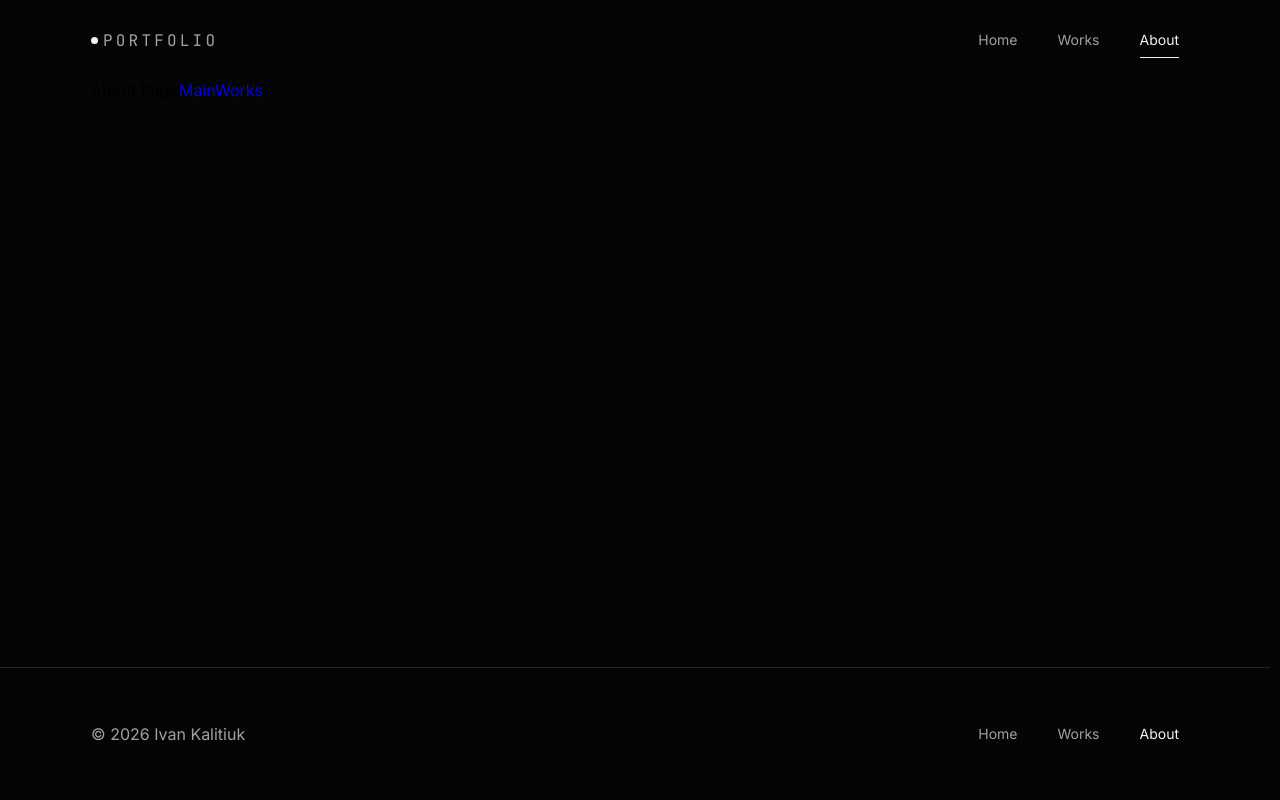
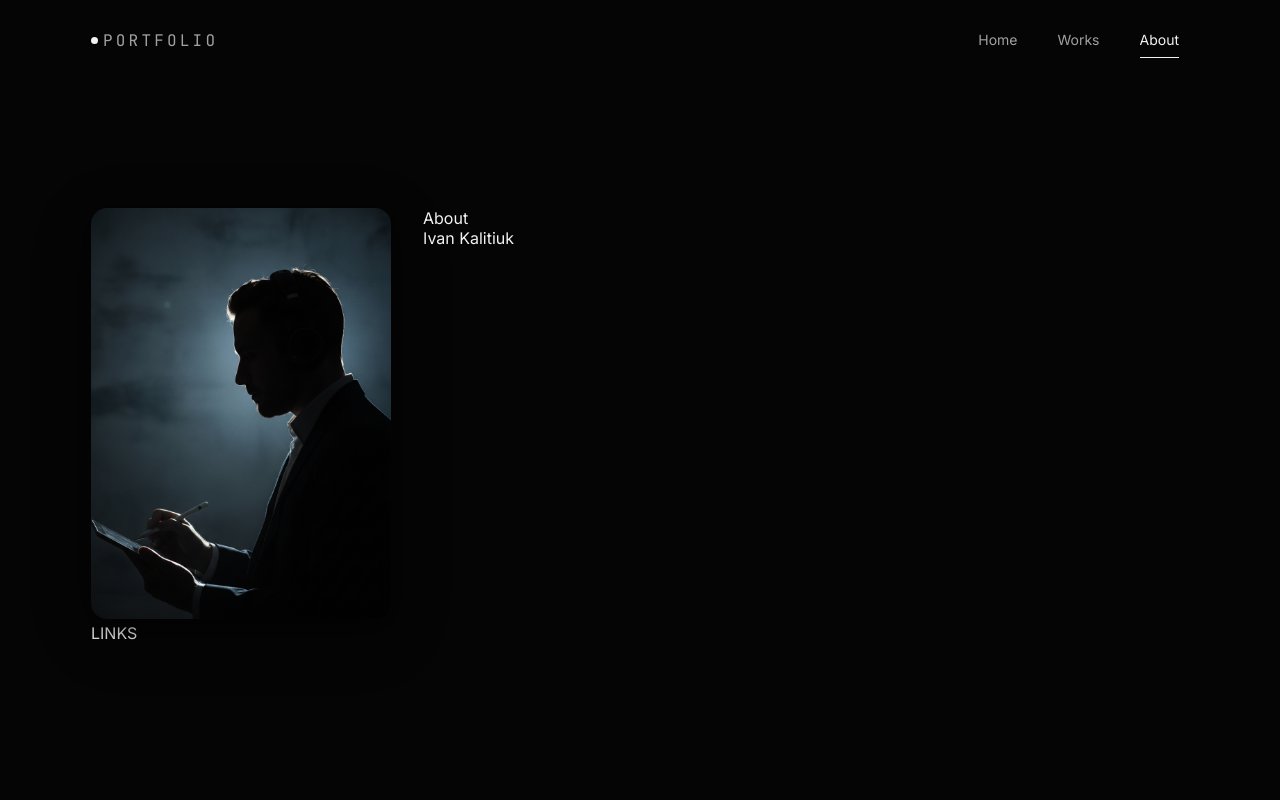
Before and after one commit to ivankalituk/business-card, a React (Vite) app: page /about in a window 1280 px wide. Shown: the top 800 px of the page. Built offline with nearby package versions, Linux system fonts and the light colour scheme.

Commit message:
feat[app]: new generic components

```diff
--- a/src/pages/aboutPage/ui/aboutPage.tsx
+++ b/src/pages/aboutPage/ui/aboutPage.tsx
@@ -1,12 +1,57 @@
-import { Link } from "react-router-dom"
+import avatar from '../../../shared/assets/images/avatarSample.png'
 
 const AboutPage = () => {
     return(
-        <div>
-            About Page
+        <div
+            className="
+                relative
+                mt-[128px] mb-[208px]
+                flex gap-[32px]
+                text-foreground
+            "
+        >
 
-            <Link to='/'>Main</Link>
-            <Link to='/works'>Works</Link>
+            {/* Aavatar sticky block */}
+            <div
+                className="
+                    max-w-[300px]
+                    sticky
+                    top-[60px]
+                    self-start
+                "
+            >
+                <img
+                    src={avatar}
+                    alt="avatar"
+
+                    className="
+                        w-[100%]
+                        h-[1]
+                        object-cover
+                        overflow-hidden
+                        vessel-shadow
+                        glass-border
+                        rounded-[16px]
+                        overflow-hidden
+                    "
+                />
+
+                <div>LINKS</div>
+
+            </div>
+
+            {/* CONTENT BLOCK */}
+            <div
+                className="
+                    flex-[2]
+                    h-[2000px]
+                "
+            >
+                <div>About</div>
+                <div>Ivan Kalitiuk</div>
+            </div>
+
+
         </div>
     )
 }
--- a/src/pages/mainPage/ui/mainInfoBlock.tsx
+++ b/src/pages/mainPage/ui/mainInfoBlock.tsx
@@ -5,6 +5,8 @@ import { BorderedBlockCompany } from "../../../shared/ui/borderedBlockCompany";
 import { BorderedBlockHeading } from "../../../shared/ui/borderedBlockHeading";
 import { Tag } from "../../../shared/ui/tag";
 import { ArrowRight } from "lucide-react";
+import { SmallHeading } from "../../../shared/ui/smallHeading";
+import { BigHeading } from "../../../shared/ui/bigHeading";
 
 const MainInfoBlock: FC = () => {
     return(
@@ -13,33 +15,13 @@ const MainInfoBlock: FC = () => {
                 flex flex-col
             "
         >
-            <span
-                className="
-                    text-muted-foreground
-                    uppercase
-                    font-mono
-                    tracking-[0.25em]
-                    text-[12px]
-                    leading-[1rem]
-                    mb-[24px]
-                "
-            >
+            <SmallHeading className="mb-[24px]">
                 junior fullstack developer
-            </span>
+            </SmallHeading>
 
-            <span
-                className="
-                    text-foreground
-                    font-inter
-                    text-[96px]
-                    font-[700]
-                    tracking-tight
-                    leading-[0.95]
-                    mb-[32px]
-                "
-            >
+            <BigHeading className="mb-[32px]">
                 Ivan Kalitiuk
-            </span>
+            </BigHeading>
 
             <span
                 className="
--- /dev/null
+++ b/src/shared/helpers/getSocialIcon.tsx
@@ -0,0 +1,20 @@
+import { ExternalLink } from "lucide-react";
+
+export function SocialIcon({ platform }) {
+    const icons = {
+        GitHub: (
+            <svg viewBox="0 0 24 24" className="w-5 h-5 fill-current"><path d="M12 0C5.374 0 0 5.373 0 12c0 5.302 3.438 9.8 8.207 11.387.599.111.793-.261.793-.577v-2.234c-3.338.726-4.033-1.416-4.033-1.416-.546-1.387-1.333-1.756-1.333-1.756-1.089-.745.083-.729.083-.729 1.205.084 1.839 1.237 1.839 1.237 1.07 1.834 2.807 1.304 3.492.997.107-.775.418-1.305.762-1.604-2.665-.305-5.467-1.334-5.467-5.931 0-1.311.469-2.381 1.236-3.221-.124-.303-.535-1.524.117-3.176 0 0 1.008-.322 3.301 1.23A11.509 11.509 0 0112 5.803c1.02.005 2.047.138 3.006.404 2.291-1.552 3.297-1.23 3.297-1.23.653 1.653.242 2.874.118 3.176.77.84 1.235 1.911 1.235 3.221 0 4.609-2.807 5.624-5.479 5.921.43.372.823 1.102.823 2.222v3.293c0 .319.192.694.801.576C20.566 21.797 24 17.3 24 12c0-6.627-5.373-12-12-12z"/></svg>
+        ),
+        LinkedIn: (
+            <svg viewBox="0 0 24 24" className="w-5 h-5 fill-current"><path d="M20.447 20.452h-3.554v-5.569c0-1.328-.027-3.037-1.852-3.037-1.853 0-2.136 1.445-2.136 2.939v5.667H9.351V9h3.414v1.561h.046c.477-.9 1.637-1.85 3.37-1.85 3.601 0 4.267 2.37 4.267 5.455v6.286zM5.337 7.433a2.062 2.062 0 01-2.063-2.065 2.064 2.064 0 112.063 2.065zm1.782 13.019H3.555V9h3.564v11.452zM22.225 0H1.771C.792 0 0 .774 0 1.729v20.542C0 23.227.792 24 1.771 24h20.451C23.2 24 24 23.227 24 22.271V1.729C24 .774 23.2 0 22.222 0h.003z"/></svg>
+        ),
+        Twitter: (
+            <svg viewBox="0 0 24 24" className="w-5 h-5 fill-current"><path d="M18.244 2.25h3.308l-7.227 8.26 8.502 11.24H16.17l-5.214-6.817L4.99 21.75H1.68l7.73-8.835L1.254 2.25H8.08l4.713 6.231zm-1.161 17.52h1.833L7.084 4.126H5.117z"/></svg>
+        ),
+        Dribbble: (
+            <svg viewBox="0 0 24 24" className="w-5 h-5 fill-current"><path d="M12 24C5.385 24 0 18.615 0 12S5.385 0 12 0s12 5.385 12 12-5.385 12-12 12zm10.12-10.358c-.35-.11-3.17-.953-6.384-.438 1.34 3.684 1.887 6.684 1.992 7.308 2.3-1.555 3.936-4.02 4.395-6.87zm-6.115 7.808c-.153-.9-.75-4.032-2.19-7.77l-.066.02c-5.79 2.015-7.86 6.025-8.04 6.4 1.73 1.358 3.92 2.166 6.29 2.166 1.42 0 2.77-.29 4-.81zm-11.62-2.58c.232-.4 3.045-5.055 8.332-6.765.135-.045.27-.084.405-.12-.26-.585-.54-1.167-.832-1.74C7.17 11.775 2.206 11.71 1.756 11.7l-.004.312c0 2.633.998 5.037 2.634 6.855zm-2.42-8.955c.46.008 4.683.026 9.477-1.248-1.698-3.018-3.53-5.558-3.8-5.928-2.868 1.35-5.01 3.99-5.676 7.17zM9.6 2.052c.282.38 2.145 2.914 3.822 6 3.645-1.365 5.19-3.44 5.373-3.702-1.81-1.61-4.19-2.586-6.795-2.586-.825 0-1.63.1-2.4.29zm10.335 3.483c-.218.29-1.89 2.478-5.64 4.023.24.49.47.985.68 1.486.08.18.15.36.22.53 3.41-.43 6.8.26 7.14.33-.02-2.42-.88-4.64-2.4-6.37z"/></svg>
+        ),
+    };
+
+    return icons[platform] || <ExternalLink className="w-5 h-5" />;
+}
--- /dev/null
+++ b/src/shared/ui/bigHeading/index.ts
@@ -0,0 +1,3 @@
+import BigHeading from "./ui/bigHeading";
+
+export {BigHeading}
--- /dev/null
+++ b/src/shared/ui/bigHeading/ui/bigHeading.tsx
@@ -0,0 +1,28 @@
+import type { FC, ReactNode } from "react";
+
+interface Props {
+    children: ReactNode
+    className?: string
+}
+
+
+const BigHeading: FC <Props> = ({children, className}) => {
+    return(
+        <div
+            className={`
+                ${className}
+
+                text-foreground
+                font-inter
+                text-[96px]
+                font-[700]
+                tracking-tight
+                leading-[0.95]
+            `}
+        >
+            {children}
+        </div>
+    )
+}
+
+export default BigHeading
--- /dev/null
+++ b/src/shared/ui/smallHeading/index.ts
@@ -0,0 +1,3 @@
+import SmallHeading from "./ui/smallHeading";
+
+export {SmallHeading}
--- /dev/null
+++ b/src/shared/ui/smallHeading/ui/smallHeading.tsx
@@ -0,0 +1,27 @@
+import type { FC, ReactNode } from "react";
+
+interface Props {
+    children: ReactNode
+    className?: string
+}
+
+const SmallHeading: FC <Props> = ({children, className}) =>{
+    return (
+        <div
+            className={`
+                ${className}
+
+                text-muted-foreground
+                uppercase
+                font-mono
+                tracking-[0.25em]
+                text-[12px]
+                leading-[1rem]
+            `}
+        >
+            {children}
+        </div>
+    )
+}
+
+export default SmallHeading
```
Also changed, not shown: src/shared/assets/images/avatarSample.png (added).
